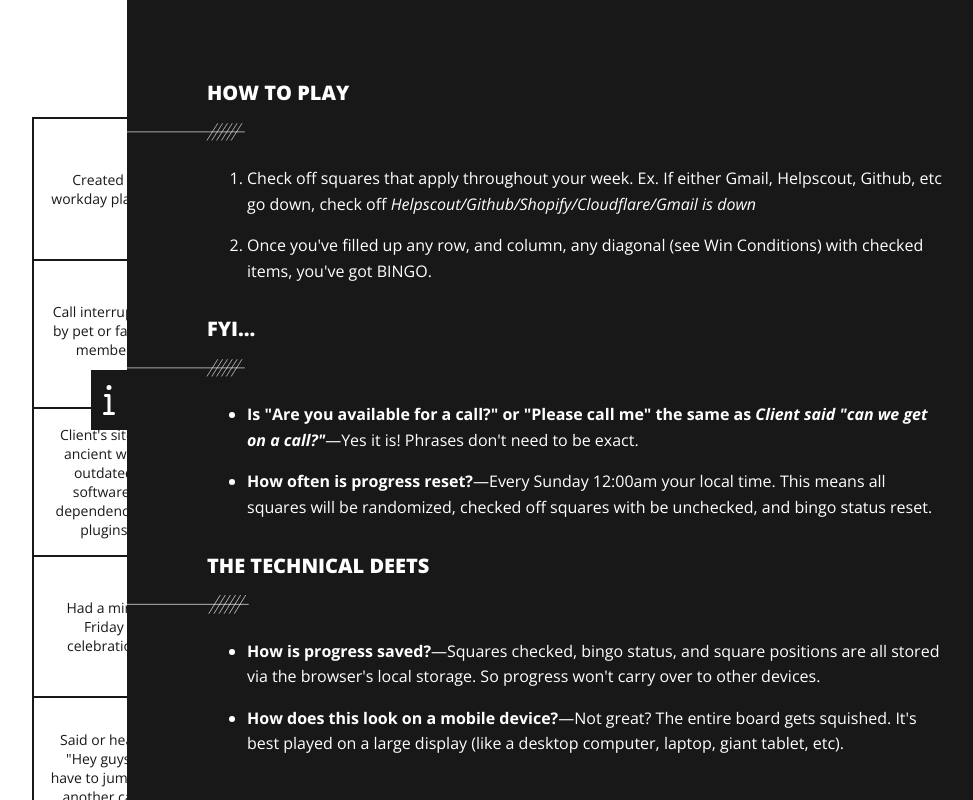
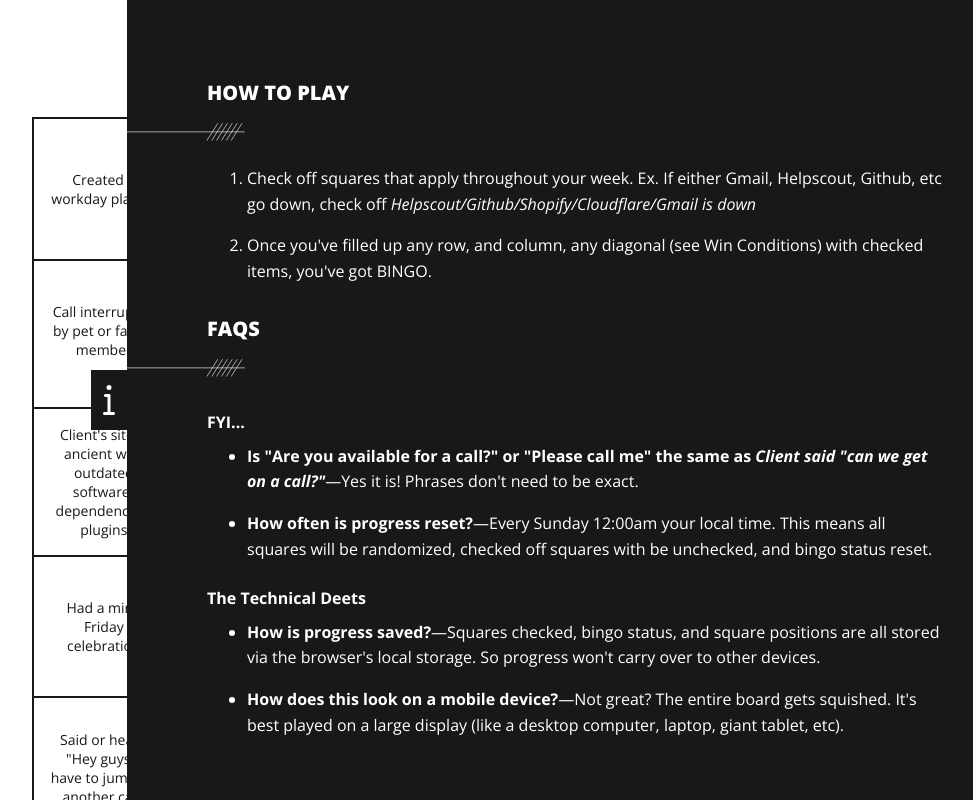
Before and after one commit to giantpaper/techybingo, a Vue app: page / in a window 1280 px wide. Both pictures are taken after a click on the button "Info". Shown: the top 800 px of the page, without its empty margins (253-1226 px from the left). Built offline with nearby package versions, Linux system fonts and the light colour scheme.

Commit message:
IMPROV: edited H-tag formatting/nesting

```diff
--- a/src/components/Info.vue
+++ b/src/components/Info.vue
@@ -9,14 +9,16 @@
 				<li>Once you've filled up any row, and column, any diagonal (see Win Conditions) with checked items, you've got BINGO.</li>
 			</ol>
 
-			<h2>FYI...</h2>
+			<h2>FAQs</h2>
+
+			<h3>FYI...</h3>
 
 			<ul>
 				<li><strong>Is "Are you available for a call?" or "Please call me" the same as <em>Client said "can we get on a call?"</em></strong>—Yes it is! Phrases don't need to be exact.</li>
 				<li><strong>How often is progress reset?</strong>—Every Sunday 12:00am your local time. This means all squares will be randomized, checked off squares with be unchecked, and bingo status reset.</li>
 			</ul>
 
-			<h2>The Technical Deets</h2>
+			<h3>The Technical Deets</h3>
 
 			<ul>
 				<li><strong>How is progress saved?</strong>—Squares checked, bingo status, and square positions are all stored via the browser's local storage. So progress won't carry over to other devices.</li>
```
